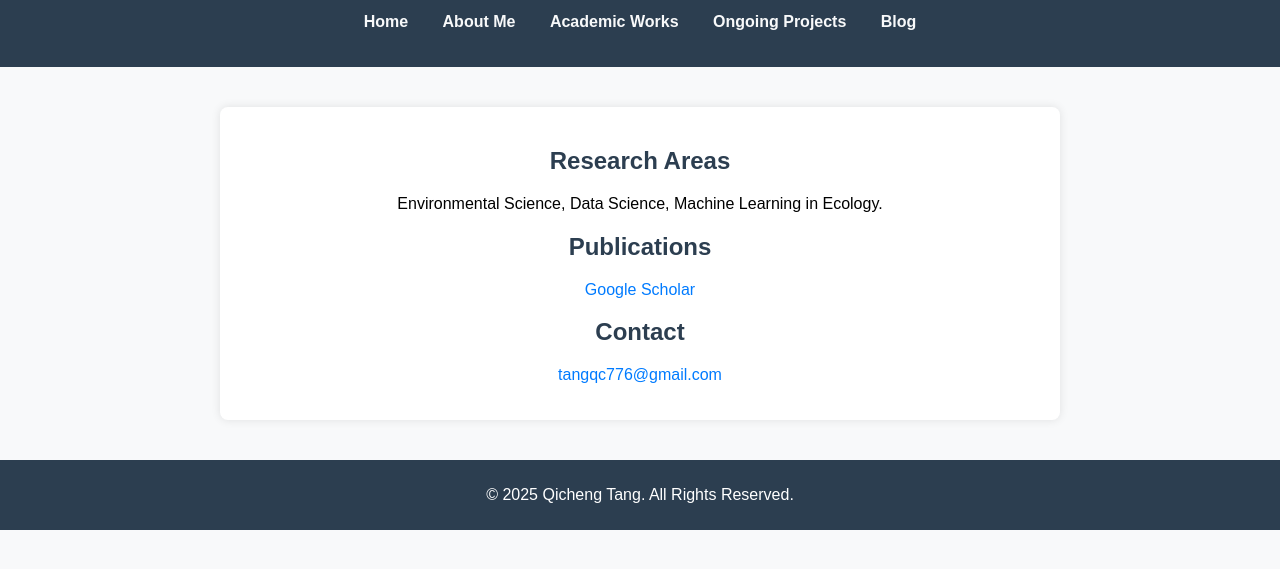
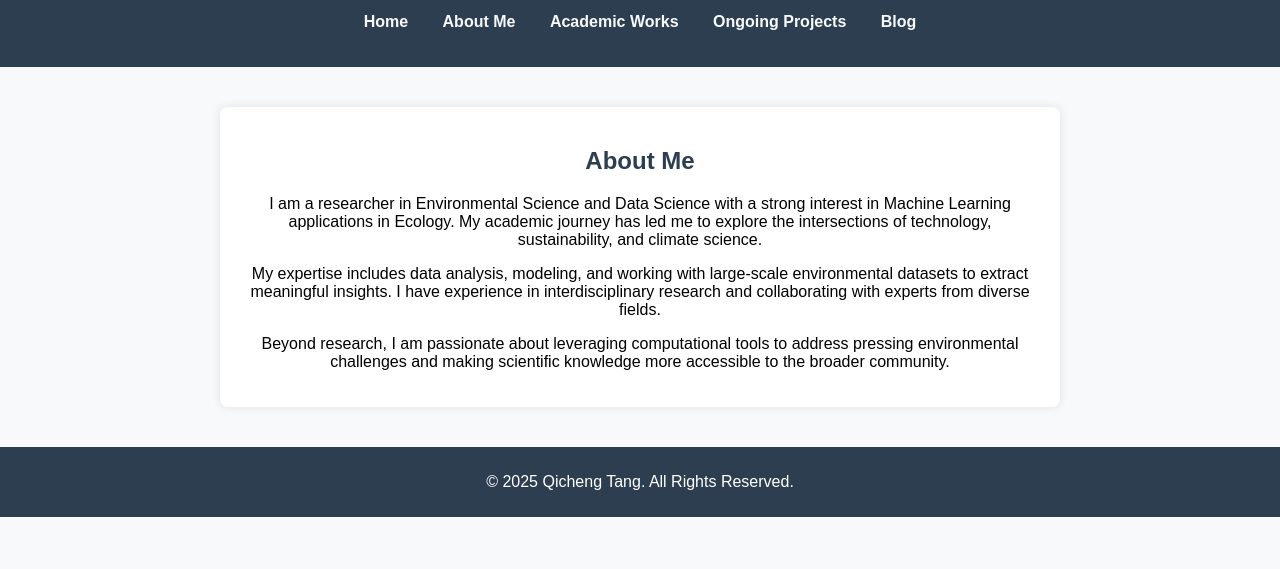
Before and after one commit to QichengTang1024/scholar, a plain HTML site: page index.html in a window 1280 px wide. Shown: the part 121-690 px from the top of the page. Drawn offline with Linux system fonts and the light colour scheme.

Commit message:
Update index.html

```diff
--- a/index.html
+++ b/index.html
@@ -22,12 +22,10 @@
     </header>
 
     <section>
-        <h2>Research Areas</h2>
-        <p>Environmental Science, Data Science, Machine Learning in Ecology.</p>
-        <h2>Publications</h2>
-        <p><a href="https://scholar.google.com/citations?user=jSK0H0kAAAAJ&hl=en" target="_blank">Google Scholar</a></p>
-        <h2>Contact</h2>
-        <p><a href="mailto:tangqc776@gmail.com">tangqc776@gmail.com</a></p>
+        <h2>About Me</h2>
+        <p>I am a researcher in Environmental Science and Data Science with a strong interest in Machine Learning applications in Ecology. My academic journey has led me to explore the intersections of technology, sustainability, and climate science.</p>
+        <p>My expertise includes data analysis, modeling, and working with large-scale environmental datasets to extract meaningful insights. I have experience in interdisciplinary research and collaborating with experts from diverse fields.</p>
+        <p>Beyond research, I am passionate about leveraging computational tools to address pressing environmental challenges and making scientific knowledge more accessible to the broader community.</p>
     </section>
 
     <footer>
```
